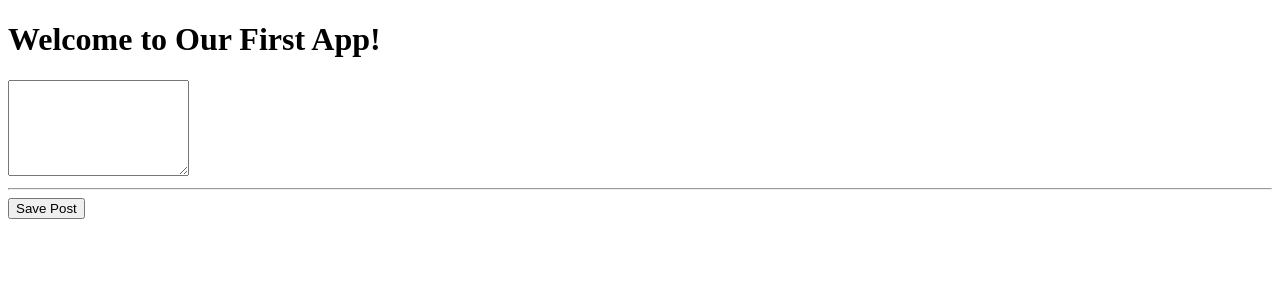
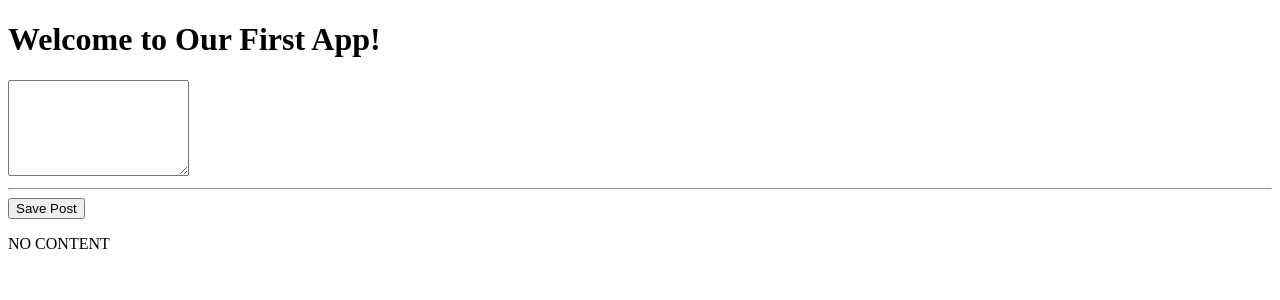
Before and after one commit to AritroB-zz/MEAN, an Angular app: page / in a window 1280 px wide. Shown: the top 300 px of the page. Built offline with nearby package versions, Linux system fonts and the light colour scheme.

Commit message:
Added nput & Output feature w/ Double Binding

```diff
--- a/src/app/app.module.ts
+++ b/src/app/app.module.ts
@@ -1,5 +1,6 @@
 import { BrowserModule } from '@angular/platform-browser';
 import { NgModule } from '@angular/core';
+import { FormsModule } from '@angular/forms'
 
 import { AppComponent } from './app.component';
 import { PostCreateComponent } from './posts/post-create/post-create.component';
@@ -10,7 +11,8 @@
     PostCreateComponent
   ],
   imports: [
-    BrowserModule
+    BrowserModule,
+    FormsModule
   ],
   providers: [],
   bootstrap: [AppComponent]
--- a/src/app/posts/post-create/post-create.component.html
+++ b/src/app/posts/post-create/post-create.component.html
@@ -1,3 +1,4 @@
-<textarea rows="6"></textarea>
+<textarea rows="6" [(ngModel)]="enteredValue"></textarea>
 <hr>
 <button (click)="onAddPost()">Save Post</button>
+<p>{{ newPost }}</p>
--- a/src/app/posts/post-create/post-create.component.ts
+++ b/src/app/posts/post-create/post-create.component.ts
@@ -1,4 +1,5 @@
 import { Component } from '@angular/core'
+import { AttachSession } from 'protractor/built/driverProviders';
 
 @Component({
   selector: 'app-post-create',
@@ -6,7 +7,10 @@
 })
 
 export class PostCreateComponent {
+  enteredValue = '';
+  newPost = 'NO CONTENT';
+
   onAddPost() {
-    alert( "Post added!");
+    this.newPost = this.enteredValue;
   }
 }
```
